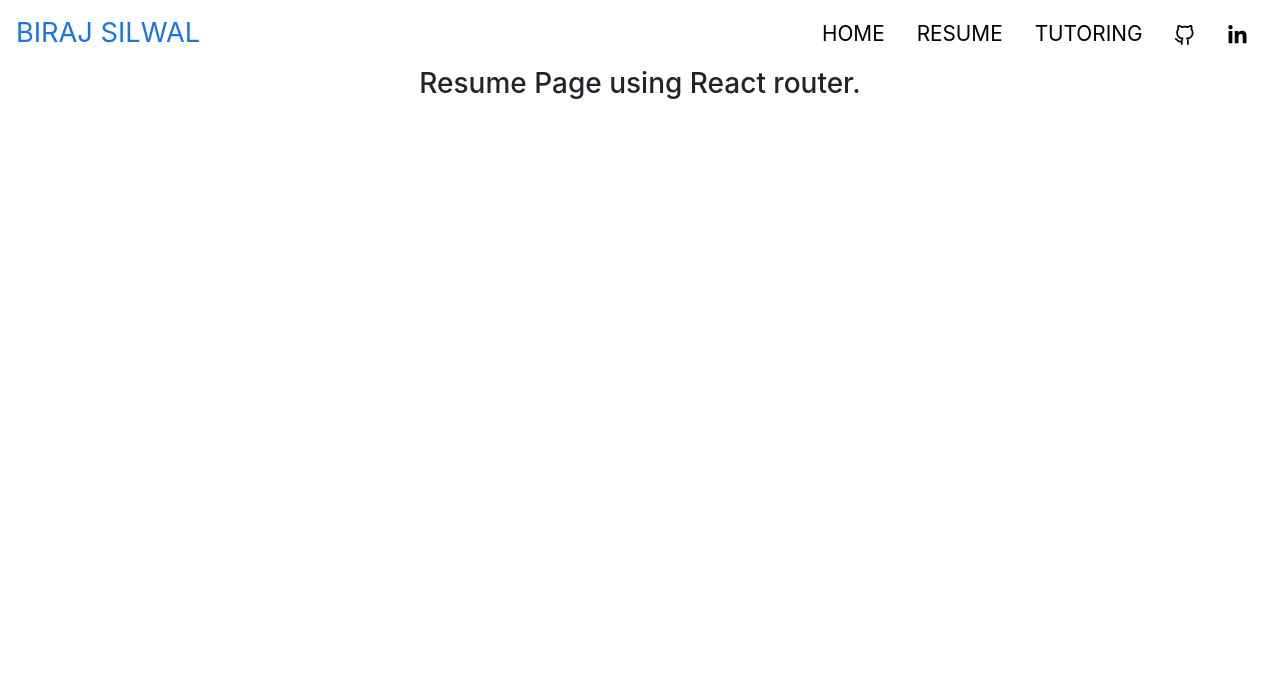
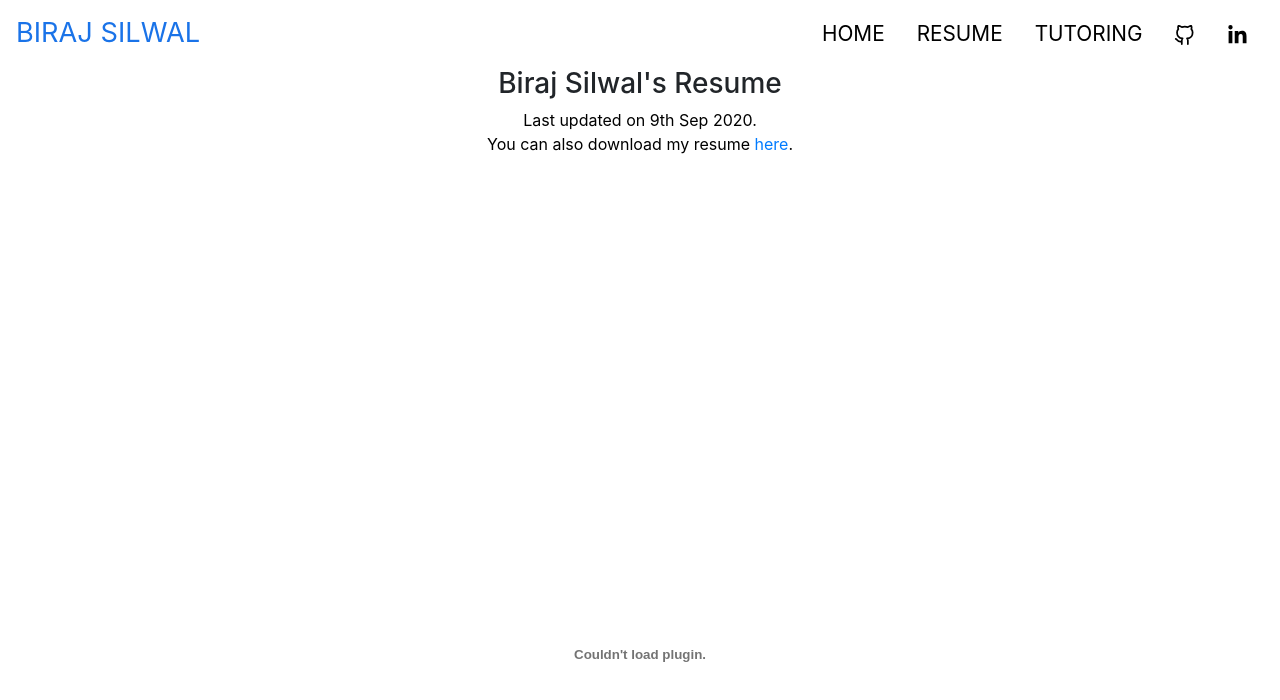
Before and after one commit to birajsilwal/ReactWebsite, a React (Create React App) app: page /resume in a window 1280 px wide. Shown: the top 700 px of the page. Built offline with nearby package versions, Linux system fonts and the light colour scheme.

Commit message:
update resume and tutoring

```diff
--- a/src/components/NewHeader.jsx
+++ b/src/components/NewHeader.jsx
@@ -46,7 +46,8 @@ export default function NewHeader() {
         <Navbar.Collapse className="justify-content-end" id="basic-navbar-nav">
           <Link className={aa} to="/">Home</Link>
           <Link className={aa} to="/resume">Resume</Link>
-          <Link className={aa} to="/tutoring">Tutoring</Link>
+          {/* <Link className={aa} to="/tutoring">Tutoring</Link> */}
+          <a className={aa} href="../tutoring">Tutoring</a>
           <Nav.Link className={aa} href="https://github.com/birajsilwal" target="_blank"><FiGithub /></Nav.Link>
           <Nav.Link className={aa} href="https://www.linkedin.com/in/birajsilwal/" target="_blank"><FaLinkedinIn /></Nav.Link>
         </Navbar.Collapse>
--- a/src/pages/Resume.js
+++ /dev/null
@@ -1,9 +0,0 @@
-import React from 'react'
-
-export default function Resume() {
-  return (
-    <div>
-      <h3>Resume Page using React router.</h3>
-    </div>
-  )
-}
--- /dev/null
+++ b/src/pages/Resume.jsx
@@ -0,0 +1,20 @@
+import React from 'react';
+import resume from '../static/Resume - Biraj Silwal.pdf';
+import { css } from 'emotion';
+
+export default function Resume() {
+
+  const pInResume = css`
+    margin: 0;
+  `
+
+  return (
+    <div>
+      <h3>Biraj Silwal's Resume</h3>
+      <p className={pInResume}>Last updated on 9th Sep 2020.</p>
+      <p className={ `${pInResume} pb-5`}>You can also download my resume <a href={resume} target="_blank" rel="noopener noreferrer">here</a>.</p>
+      <embed src={resume} width="100%" height="900px" />
+
+    </div>
+  )
+}
```
Also changed, not shown: 2 other files (tests, documents, lock files or other folders).
